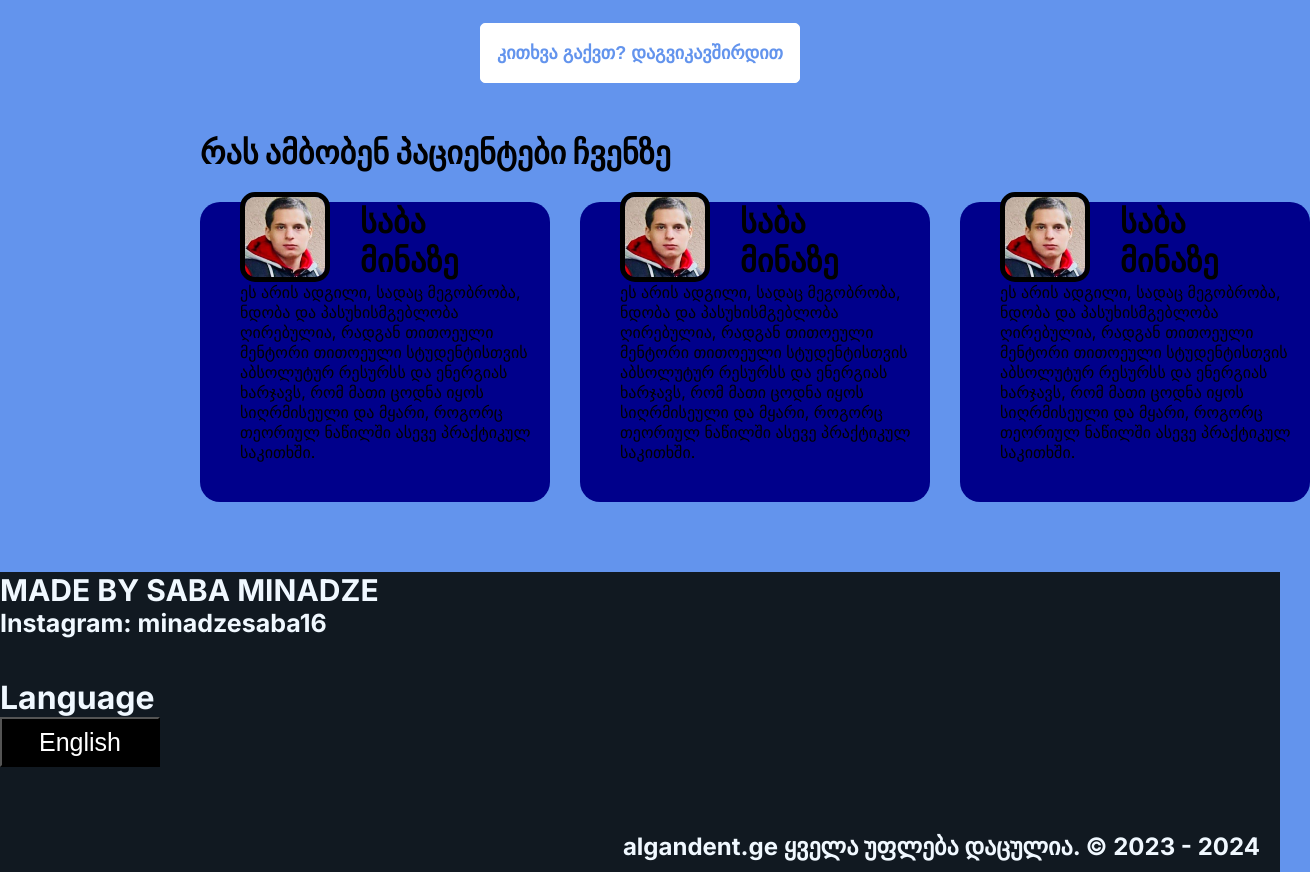
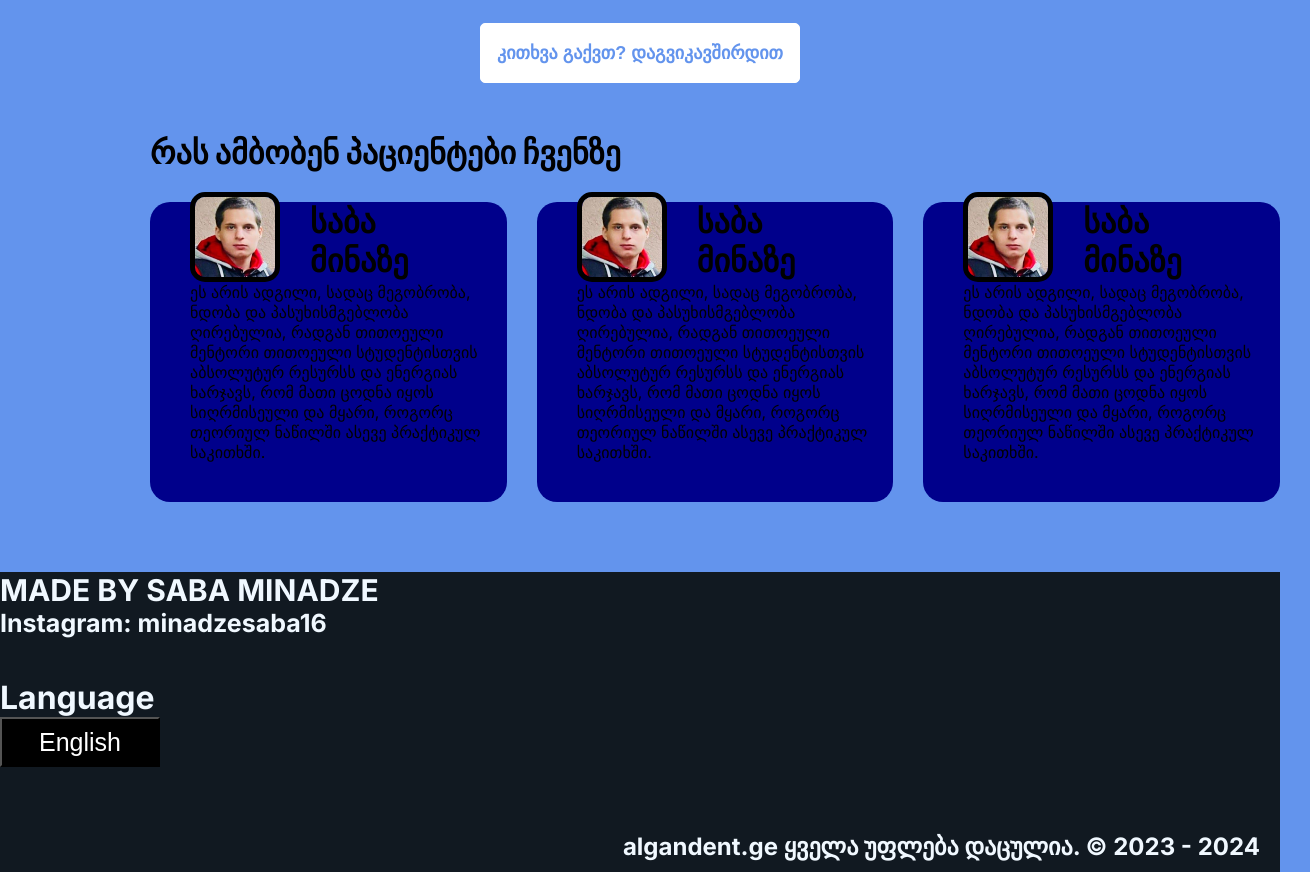
Before and after one commit to SabaMinadze/algani-dent, a Next.js app: page / in a window 1280 px wide. Shown: the part 780-1652 px from the top of the page, 1310 px wide, since content can reach past the window. Built offline with nearby package versions, Linux system fonts and the light colour scheme.

Commit message:
Update Rate.module.css

```diff
--- a/app/components/Rate/Rate.module.css
+++ b/app/components/Rate/Rate.module.css
@@ -3,12 +3,12 @@
 }
 
 .rateText{
-    margin-left: 200px;
+    margin-left: 150px;
     font-weight: 900;
 }
 
 .rateBoxes{
     display: flex;
     gap: 30px;
-    margin-left: 200px;
+    margin-left: 150px;
 }
```
